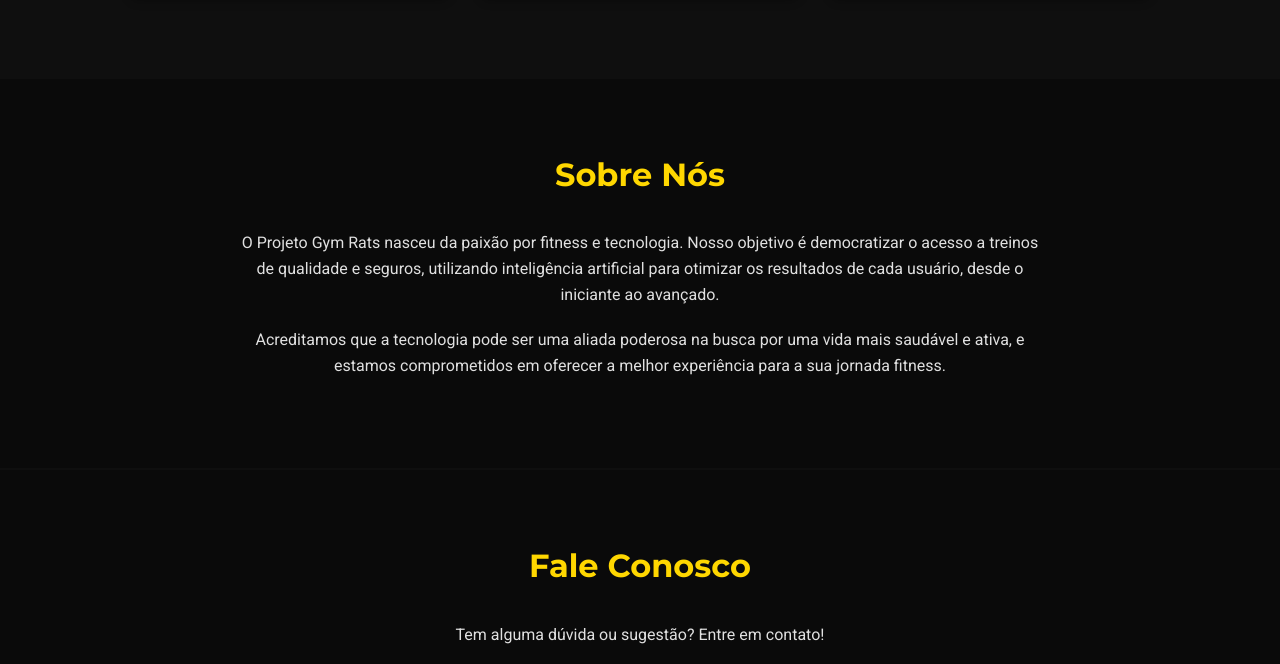
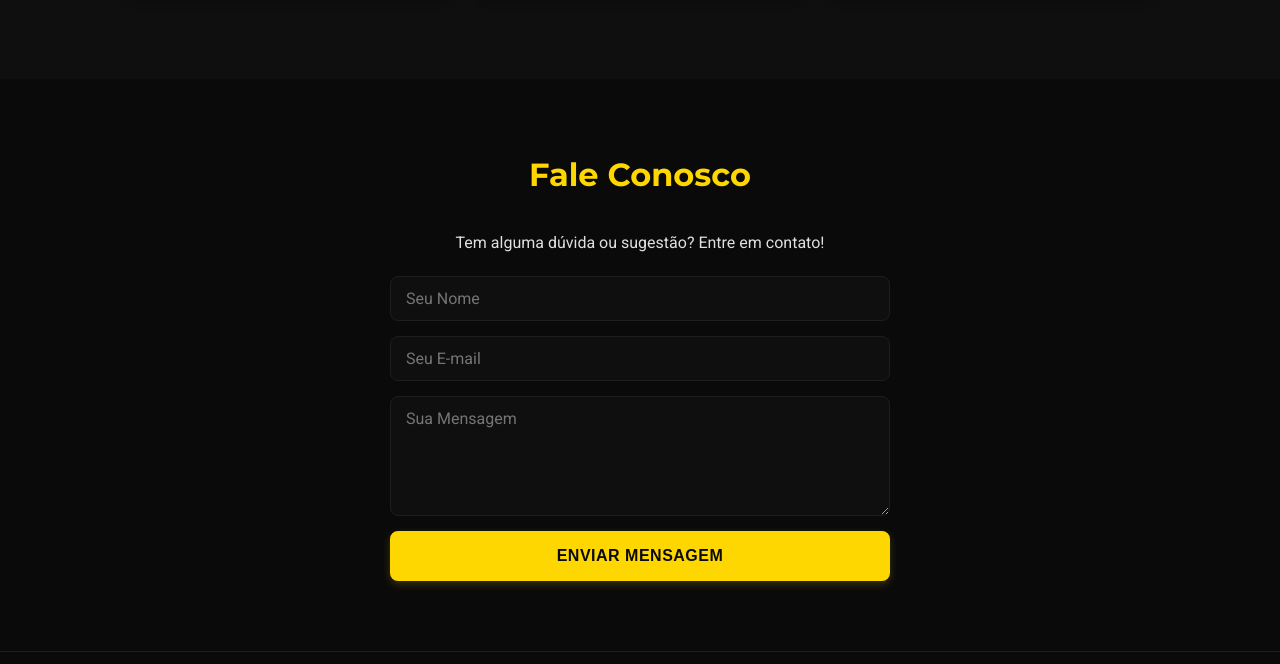
Before and after one commit to EquipeGymRats/inicio, a plain HTML site: page index.html in a window 1280 px wide. Shown: the part 1542-2206 px from the top of the page. Drawn offline with Linux system fonts and the light colour scheme.

Commit message:
Correção

```diff
--- a/index.html
+++ b/index.html
@@ -41,7 +41,7 @@
         <div class="dropdown-nav" id="dropdownNav">
           <a href="index#features-buttons"><i class="fas fa-star"></i> Funcionalidades</a>
           <a href="equipe"><i class="fas fa-users"></i> Equipe</a>
-          <a href="index#about-us"><i class="fas fa-info-circle"></i> Sobre Nós</a>
+          <a href="equipe#aboutProject"><i class="fas fa-info-circle"></i> Sobre Nós</a>
           <a href="index#contact"><i class="fas fa-envelope"></i> Contato</a>
         </div>
 
@@ -49,7 +49,7 @@
           <ul>
               <li><a href="index#features-buttons">Funcionalidades</a></li>
               <li><a href="equipe">Equipe</a></li>
-              <li><a href="index#about-us">Sobre Nós</a></li>
+              <li><a href="equipe#aboutProject">Sobre Nós</a></li>
               <li><a href="index#contact">Contato</a></li>
           </ul>
         </nav>
@@ -104,14 +104,6 @@
     </div>
   </section>
 
-    <section id="about-us" class="about-section">
-        <div class="container">
-            <h3>Sobre Nós</h3>
-            <p>O Projeto Gym Rats nasceu da paixão por fitness e tecnologia. Nosso objetivo é democratizar o acesso a treinos de qualidade e seguros, utilizando inteligência artificial para otimizar os resultados de cada usuário, desde o iniciante ao avançado.</p>
-            <p>Acreditamos que a tecnologia pode ser uma aliada poderosa na busca por uma vida mais saudável e ativa, e estamos comprometidos em oferecer a melhor experiência para a sua jornada fitness.</p>
-        </div>
-    </section>
-
     <section id="contact" class="contact-section">
         <div class="container">
             <h3>Fale Conosco</h3>
```
Also changed, not shown: 404.html (+2 -2 lines), alimentacao.html (+2 -2 lines), equipe.html (+3 -3 lines), login.html (+2 -2 lines), treino-personalizado.html (+2 -2 lines).
